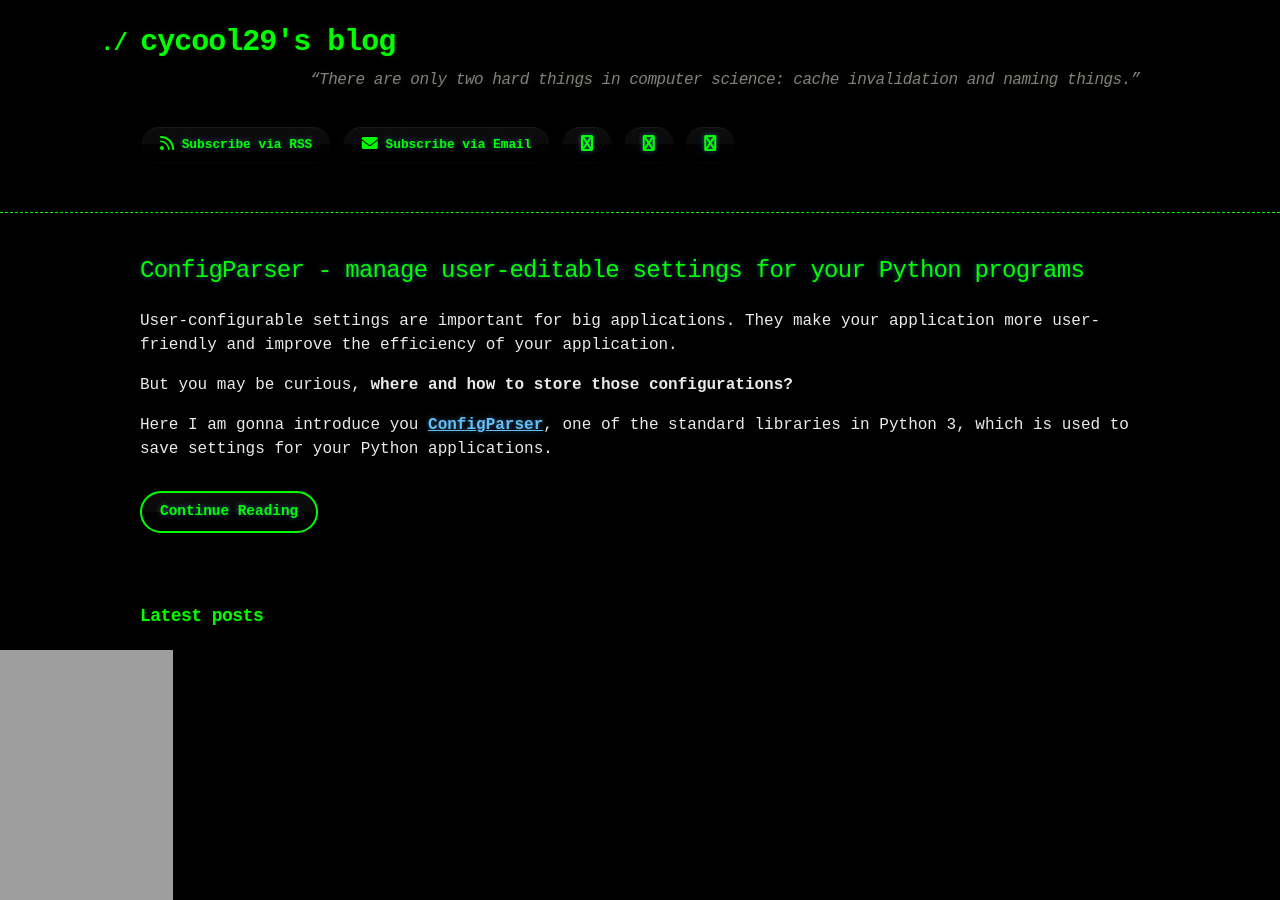
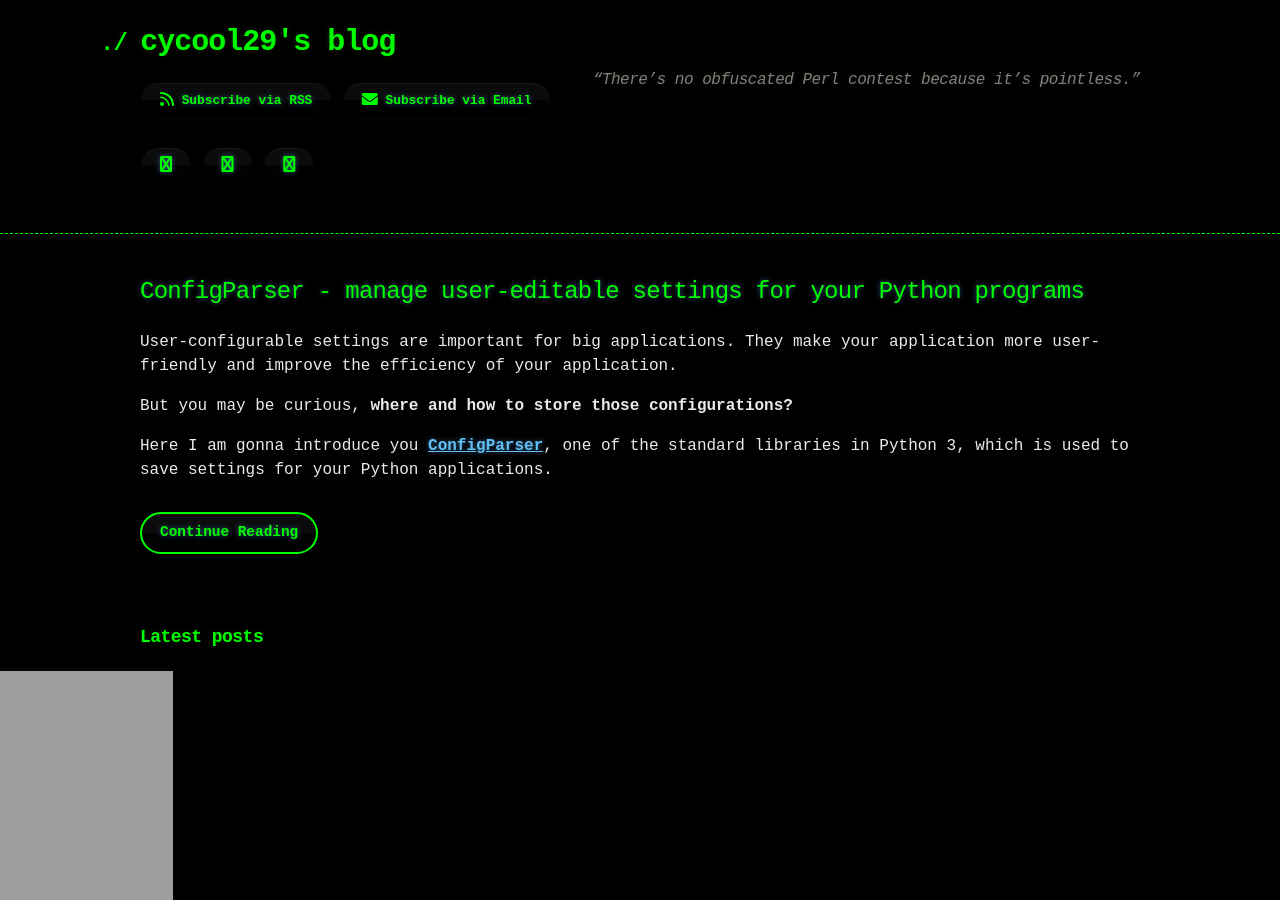
Before and after one commit to cycool29/cycool29.github.io, a Jekyll site: the page built from index.md, in a window 1280 px wide and 900 px high. Built offline with Jekyll 4.4.1, drawn with Linux system fonts in a browser that asks for light colours; a style sheet for code colours, icons or effects is not loaded.

Commit message:
Update quotes

```diff
--- a/_config.yml
+++ b/_config.yml
@@ -1,5 +1,5 @@
 title: cycool29's blog
-description: "“There are only two hard things in computer science: cache invalidation and naming things.” "
+description: "“There’s no obfuscated Perl contest because it’s pointless.” "
 bio: A high school student. Intermediate in Python, Git, Bash. Learning JavaScript. He/Him. "
 author: cycool29
 url: https://cycool29.github.io
```
